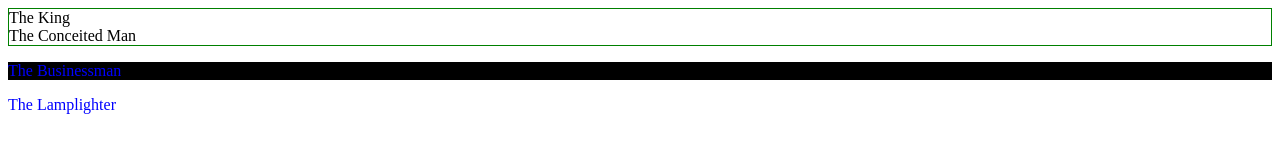
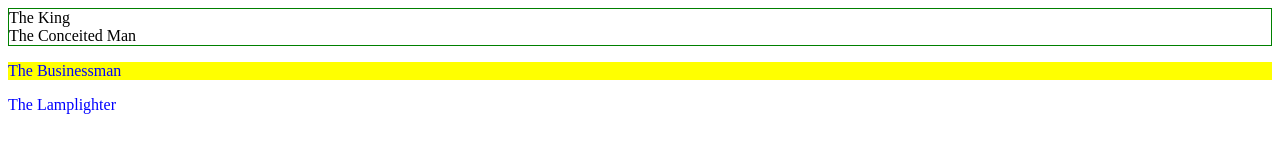
Before and after one commit to wekka8/github-wekka8.github.io, a plain HTML site: page selector.html in a window 1280 px wide. Drawn offline with Linux system fonts and the light colour scheme.

Commit message:
back to yellow

```diff
--- a/selector.css
+++ b/selector.css
@@ -1,3 +1,3 @@
 .asteroid.big{color: blue;}
 .container{border: 1px;border-color: green;border-style: solid;}
-p{background-color:black;}
+p{background-color:yellow;}
```
